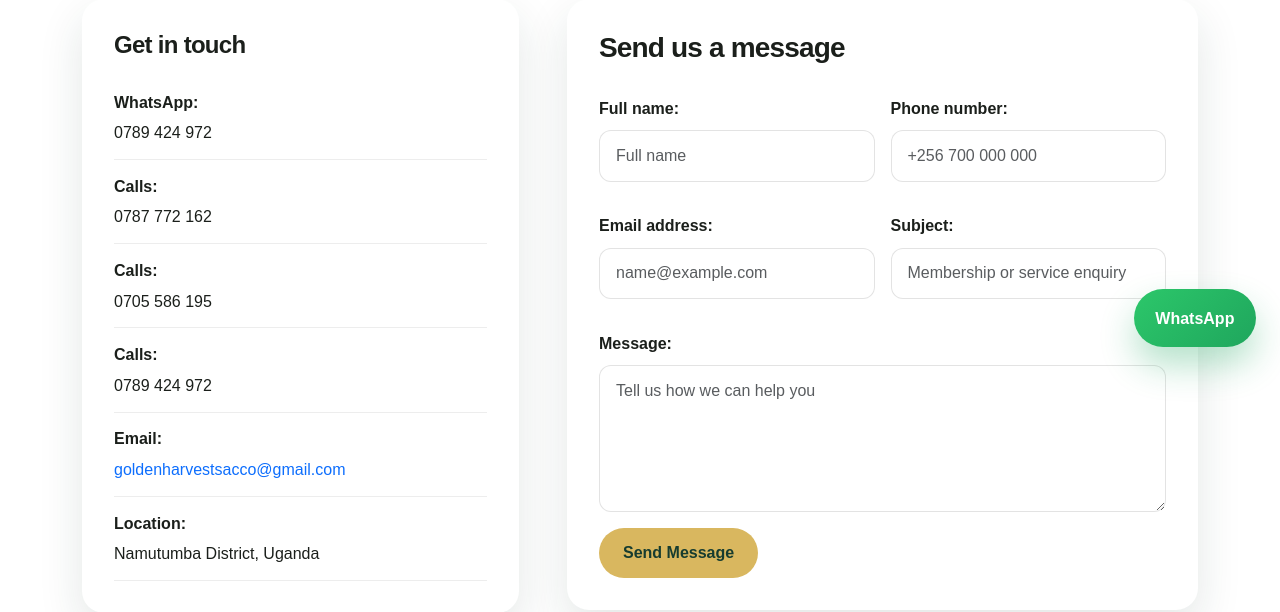
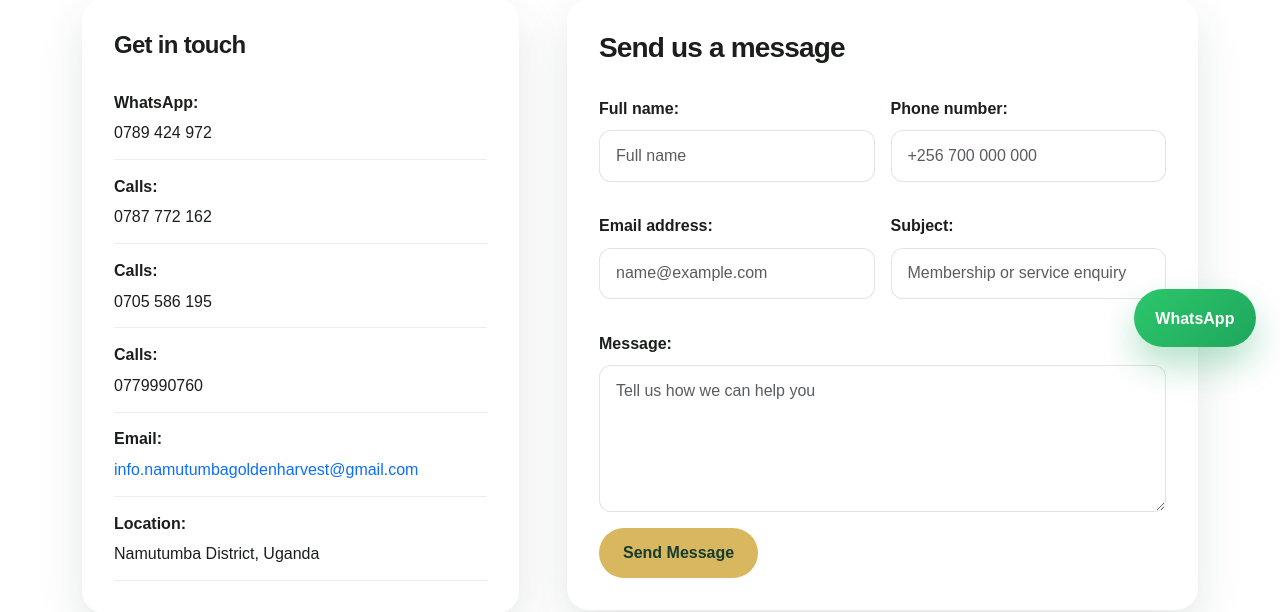
Before and after one commit to Victor-Akamuhayo/namatumbagoldenharvest, a Django app: page /contact/ in a window 1280 px wide. Shown: the part 429-1041 px from the top of the page. Run offline with Django 5.2, Linux system fonts and the light colour scheme.

Commit message:
Update contact page details

```diff
--- a/templates/contact.html
+++ b/templates/contact.html
@@ -30,11 +30,11 @@
                     </div>
                     <div class="contact-item">
                         <strong>Calls:</strong>
-                        <span>0789 424 972</span>
+                        <span>0779990760</span>
                     </div>
                     <div class="contact-item">
                         <strong>Email:</strong>
-                        <span><a href="mailto:goldenharvestsacco@gmail.com">goldenharvestsacco@gmail.com</a></span>
+                        <span><a href="mailto:info.namutumbagoldenharvest@gmail.com">info.namutumbagoldenharvest@gmail.com</a></span>
                     </div>
                     <div class="contact-item">
                         <strong>Location:</strong>
```
